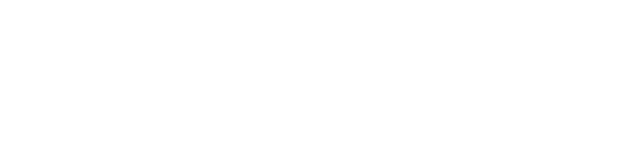
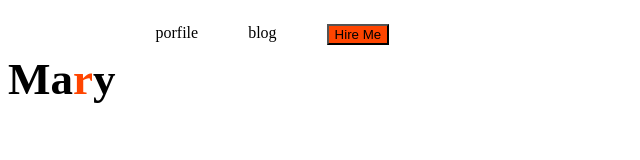
Before and after one commit to MdTanju/profile, a plain HTML site: page index.html in a window 1280 px wide. Shown: the whole page, without its empty margins (0-640 px from the left). Drawn offline with Linux system fonts and the light colour scheme; a web font is replaced by a local one.

Commit message:
first commit

```diff
--- a/index.html
+++ b/index.html
@@ -2,10 +2,23 @@
 <html lang="en">
 <head>
     <meta charset="UTF-8">
+    <link rel="stylesheet" href="style/style.css">
+    <link rel="preconnect" href="https://fonts.googleapis.com">
+<link rel="preconnect" href="https://fonts.gstatic.com" crossorigin>
+<link href="https://fonts.googleapis.com/css2?family=Bacasime+Antique&display=swap" rel="stylesheet">
     <meta name="viewport" content="width=device-width, initial-scale=1.0">
     <title>my web size</title>
 </head>
 <body>
-
+     <header>
+        <nav>
+            <h3 class="nav-title">ma<span class="oreg">r</span>y</h3>
+            <ul>
+                <li ><a href="#">porfile</a></li>
+                <li ><a href="#">blog</a></li>
+               <li> <button class="btn">hire me</button> </li>
+            </ul>
+        </nav>
+     </header>
 </body>
 </html>
--- /dev/null
+++ b/style/style.css
@@ -0,0 +1,37 @@
+
+body{
+    font-family: 'Bacasime Antique', serif;
+}
+
+
+nav {
+    display: flex;
+    text-align: centerc;
+}
+ .nav-title {
+    color: black;
+    font-size: 45px;
+    font-weight: 800px;
+    text-transform: capitalize;
+
+}
+
+.oreg{
+    color: orangered;
+}
+nav ul {
+    display: flex;
+}
+nav li {
+    list-style: none;
+    margin-right: 50px;
+}
+nav a {
+    text-decoration: none;
+    color: #000;
+}
+ .btn {
+
+    text-transform: capitalize;
+    background-color: orangered;
+ }
```
